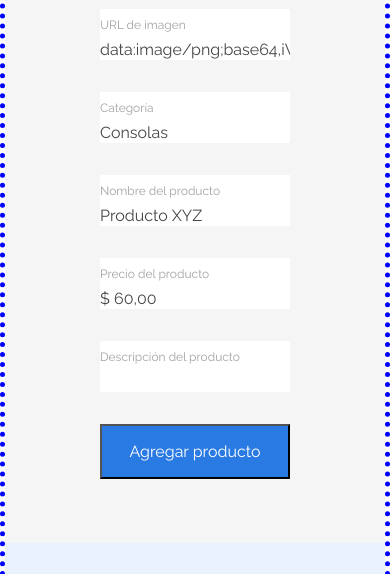
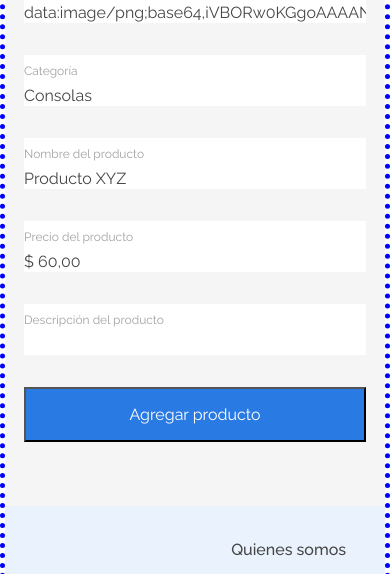
Before and after one commit to JaimeIngenia/challangeAluraGreek_FrontEnd, a plain HTML site: page login.html in a window 390 px wide. Shown: the part 315-889 px from the top of the page. Drawn offline with Linux system fonts and the light colour scheme.

Commit message:
login listo-v2

```diff
--- a/src/css/body__login.css
+++ b/src/css/body__login.css
@@ -79,3 +79,15 @@
     font-weight: 400;
     line-height: normal;
 }
+
+
+
+/* PARTE RESPONSIVE***************************************************************************** */
+
+@media only screen and (max-width:900px) {
+
+    .login__box{
+        /* border: solid rgb(66, 5, 5) 3px; */
+        width: 90%;
+    }
+}
```
